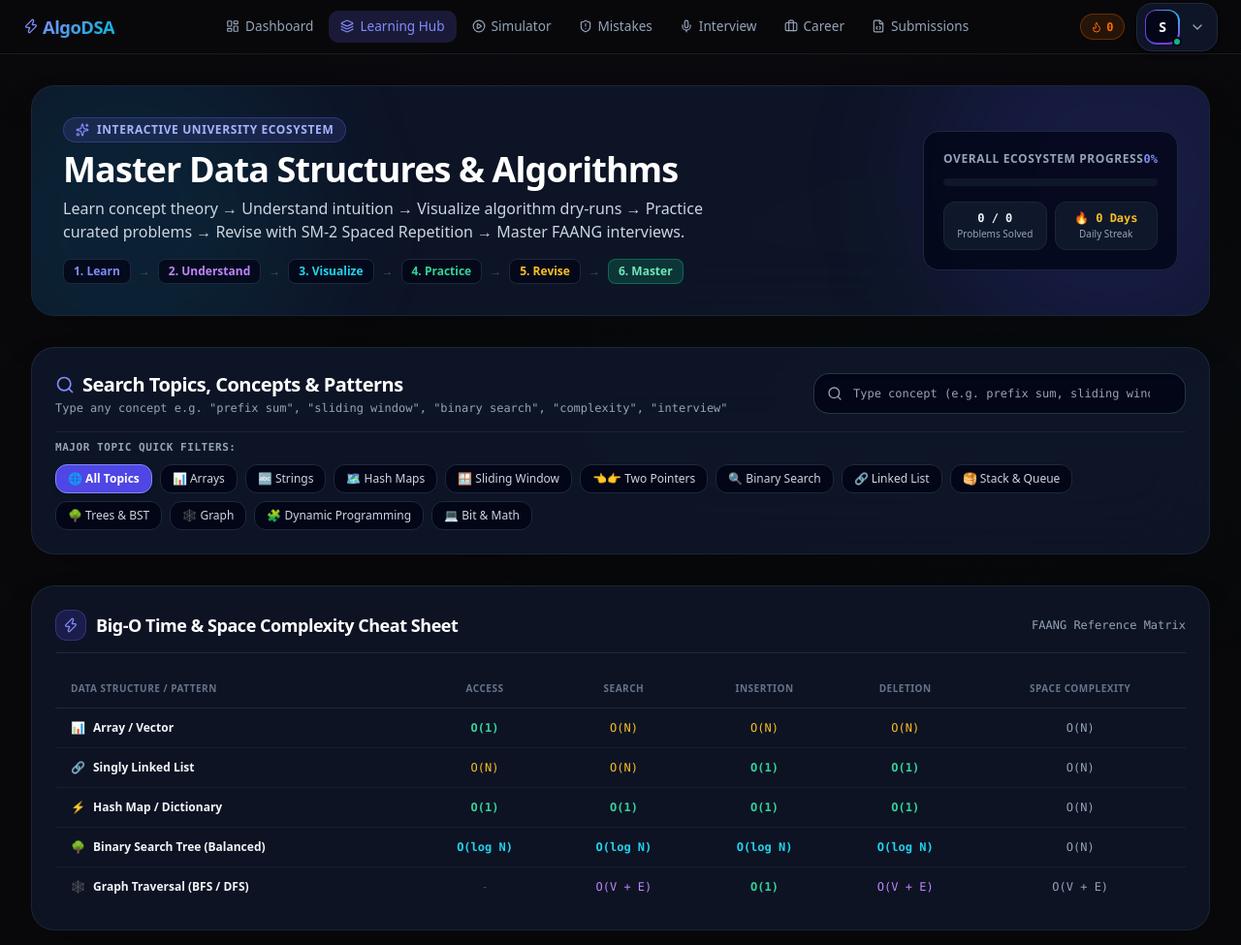
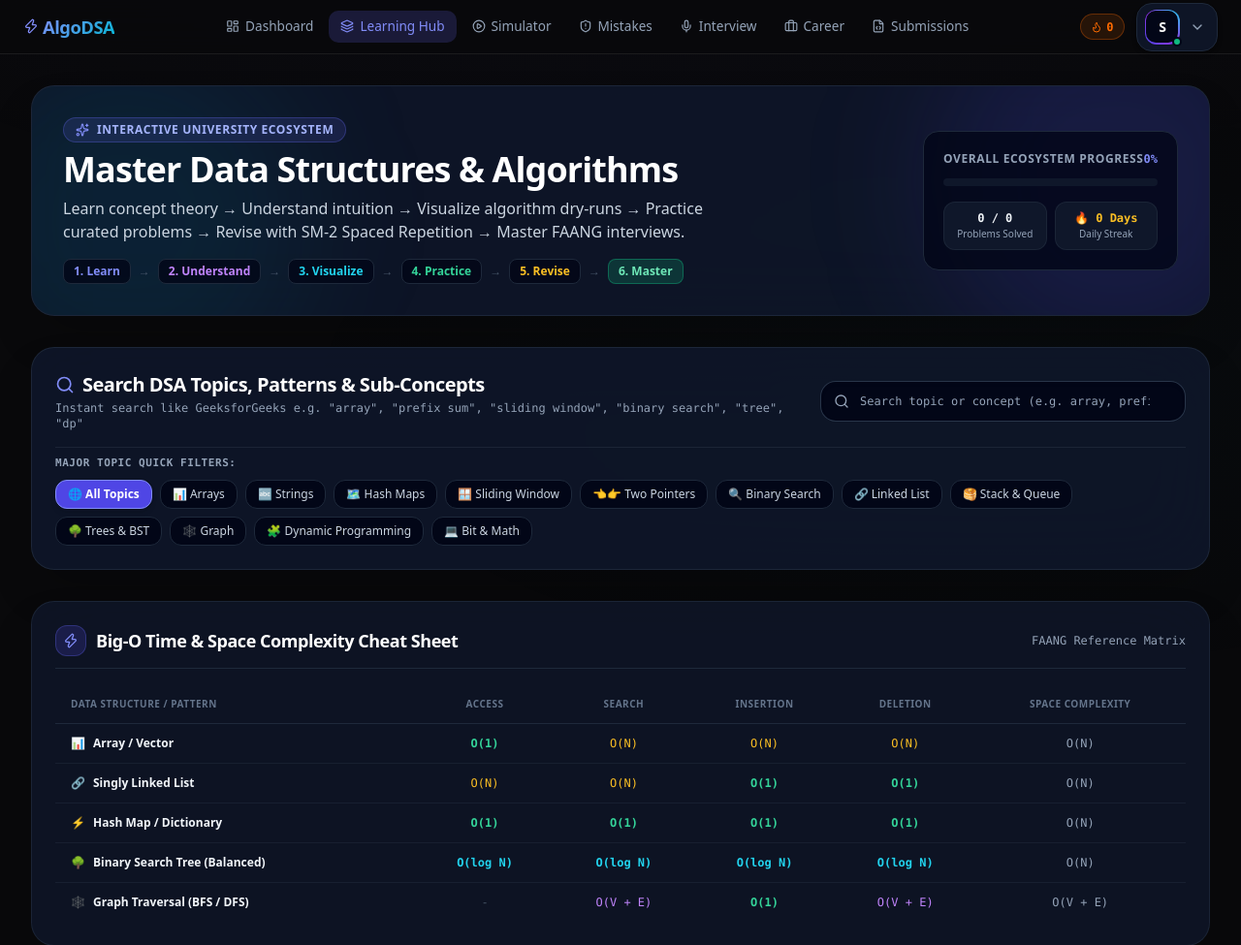
Before and after one commit to devyansh770-hue/AlgoDSA, a Django app: page /learn/ in a window 1280 px wide. Shown: the top 975 px of the page at 97% size. Run offline with Django 5.2, Linux system fonts and the light colour scheme; the visitor is signed in with stand-in values (Sample User, id 1); data that the repository does not hold is empty; some libraries are stand-ins or nearby versions.

Commit message:
fix: GeeksforGeeks instant search autocomplete dropdown and robust keyword index

```diff
--- a/apps/problems/views.py
+++ b/apps/problems/views.py
@@ -198,6 +198,8 @@ def learn_hub_view(request):
     due_reviews = SM2ReviewSchedule.objects.filter(user=user, next_review__lte=today).count()
 
     categorized_topics = []
+    search_index = []
+
     for cat in categories:
         cat_topics = [t for t in topics if t.category == cat['key'] or (cat['key'] == 'linear' and not t.category)]
         topic_items = []
@@ -210,6 +212,7 @@ def learn_hub_view(request):
             patterns = list(t.patterns.all())
             lessons = list(t.lessons.all())
 
+            # Built-in concepts
             sub_concepts = [
                 {'name': 'Introduction & Memory', 'icon': '📖', 'url': f'/learn/{t.slug}/#sec-overview'},
                 {'name': 'Big-O Complexity', 'icon': '📈', 'url': f'/learn/{t.slug}/#sec-complexity'},
@@ -218,21 +221,40 @@ def learn_hub_view(request):
                 {'name': 'Interview Tips', 'icon': '💡', 'url': f'/learn/{t.slug}/#sec-gotchas'},
             ]
 
-            search_terms = [t.name.lower(), t.description.lower(), t.notes_content.lower(), t.real_world_analogy.lower(), t.category.lower(), 'introduction', 'complexity', 'operations', 'common mistakes', 'interview']
+            # Primary topic keywords
+            keywords = [t.name.lower(), t.slug.lower(), t.description.lower(), cat['title'].lower(), 'introduction', 'complexity', 'operations', 'common mistakes', 'interview']
+
+            # Append singular/plural variants
+            if 'arrays' in t.slug or t.slug == 'arrays':
+                keywords.extend(['array', 'arrays', 'prefix sum', 'difference array', 'sliding window', 'two pointer', 'two pointers', 'kadane', 'subarrays', 'insertion', 'deletion', 'access'])
+            elif t.slug == 'strings':
+                keywords.extend(['string', 'strings', 'frequency hash map', 'anagrams', 'palindromes', 'kmp', 'z-algorithm', 'string manipulation'])
+            elif t.slug == 'trees':
+                keywords.extend(['tree', 'trees', 'binary tree', 'dfs', 'bfs', 'inorder', 'preorder', 'postorder', 'height', 'diameter', 'lca'])
+            elif t.slug == 'graphs':
+                keywords.extend(['graph', 'graphs', 'bfs', 'dfs', 'adjacency list', 'topological sort', 'dijkstra', 'dsu'])
 
             for p in patterns:
-                search_terms.append(p.name.lower())
-                search_terms.append(p.description.lower())
+                keywords.append(p.name.lower())
+                keywords.append(p.slug.lower())
                 sub_concepts.append({
                     'name': p.name,
                     'icon': p.icon or '⚡',
                     'url': f'/learn/{t.slug}/{p.slug}/'
                 })
+                # Add to search index
+                search_index.append({
+                    'type': 'pattern',
+                    'title': p.name,
+                    'parent_topic': t.name,
+                    'icon': p.icon or '⚡',
+                    'keywords': f"{p.name} {p.slug} {t.name} {t.slug}".lower(),
+                    'url': f'/learn/{t.slug}/{p.slug}/'
+                })
 
             for l in lessons:
-                search_terms.append(l.title.lower())
-                search_terms.append(l.overview.lower())
-                search_terms.append(l.when_use.lower())
+                keywords.append(l.title.lower())
+                keywords.append(l.slug.lower())
                 p_slug = l.pattern.slug if l.pattern else (patterns[0].slug if patterns else '')
                 if p_slug:
                     sub_concepts.append({
@@ -240,44 +262,26 @@ def learn_hub_view(request):
                         'icon': '📖',
                         'url': f'/learn/{t.slug}/{p_slug}/{l.slug}/'
                     })
+                    search_index.append({
+                        'type': 'lesson',
+                        'title': l.title,
+                        'parent_topic': t.name,
+                        'icon': '📖',
+                        'keywords': f"{l.title} {l.slug} {p.name} {t.name} {l.overview}".lower(),
+                        'url': f'/learn/{t.slug}/{p_slug}/{l.slug}/'
+                    })
 
-            # Append topic specific key DSA terms so searching any concept brings up the topic card
-            if t.slug == 'arrays':
-                search_terms.extend(['prefix sum', 'difference array', 'sliding window', 'two pointer', 'two pointers', 'kadane', 'subarrays', 'insertion', 'deletion', 'access', 'operations'])
-            elif t.slug == 'strings':
-                search_terms.extend(['frequency hash map', 'anagrams', 'palindromes', 'kmp', 'z-algorithm', 'string manipulation'])
-            elif t.slug == 'sliding-window':
-                search_terms.extend(['fixed window', 'variable window', 'subarray sum', 'max sum', 'min window', 'subarrays'])
-            elif t.slug == 'two-pointer':
-                search_terms.extend(['opposite direction', 'same direction', 'slow fast pointers', 'container with most water', '3sum', 'sorted array'])
-            elif t.slug == 'binary-search':
-                search_terms.extend(['logarithmic search', 'lower bound', 'upper bound', 'rotated sorted array', 'binary search on answer'])
-            elif t.slug == 'hash-maps':
-                search_terms.extend(['hashing', 'collision resolution', 'chaining', 'open addressing', 'subarray sum equals k'])
-            elif t.slug == 'linked-list':
-                search_terms.extend(['pointers', 'dummy node', 'slow fast pointers', 'floyd cycle', 'reversal'])
-            elif t.slug == 'stack':
-                search_terms.extend(['lifo', 'valid parentheses', 'monotonic stack', 'next greater element'])
-            elif t.slug == 'queue':
-                search_terms.extend(['fifo', 'deque', 'monotonic queue', 'sliding window max'])
-            elif t.slug == 'trees':
-                search_terms.extend(['dfs', 'bfs', 'inorder', 'preorder', 'postorder', 'tree height', 'diameter', 'lca'])
-            elif t.slug == 'bst':
-                search_terms.extend(['binary search tree', 'inorder sorted', 'validate bst', 'kth smallest'])
-            elif t.slug == 'heap':
-                search_terms.extend(['priority queue', 'min heap', 'max heap', 'top k elements', 'median stream'])
-            elif t.slug == 'trie':
-                search_terms.extend(['prefix tree', 'autocomplete', 'word search'])
-            elif t.slug == 'graph':
-                search_terms.extend(['bfs', 'dfs', 'adjacency list', 'topological sort', 'dijkstra', 'dsu', 'connected components'])
-            elif t.slug == 'greedy':
-                search_terms.extend(['interval scheduling', 'activity selection', 'fractional knapsack', 'jump game'])
-            elif t.slug == 'backtracking':
-                search_terms.extend(['subsets', 'combinations', 'permutations', 'n-queens', 'sudoku solver'])
-            elif t.slug == 'dynamic-programming':
-                search_terms.extend(['dp', 'memoization', 'tabulation', '0/1 knapsack', 'lcs', 'subproblems'])
+            search_keywords_str = ' '.join(set(keywords))
 
-            search_text_str = ' '.join(search_terms).replace('"', "'").replace('\n', ' ')
+            # Add Topic to Search Index
+            search_index.append({
+                'type': 'topic',
+                'title': t.name,
+                'parent_topic': cat['title'],
+                'icon': t.icon or '📊',
+                'keywords': search_keywords_str,
+                'url': f'/learn/{t.slug}/'
+            })
 
             topic_items.append({
                 'topic': t,
@@ -286,17 +290,19 @@ def learn_hub_view(request):
                 'progress_pct': t_pct,
                 'lesson_count': len(lessons) or len(patterns) or 1,
                 'sub_concepts': sub_concepts,
-                'search_text': search_text_str
+                'search_text': search_keywords_str
             })
+
         categorized_topics.append({
             'info': cat,
             'topics': topic_items
         })
 
-
+    import json
     context = {
         'categorized_topics': categorized_topics,
         'topics': topics,
+        'search_index_json': json.dumps(search_index),
         'total_problems': total_problems,
         'total_solved': total_solved,
         'overall_progress': overall_progress,
--- a/templates/problems/learn_hub.html
+++ b/templates/problems/learn_hub.html
@@ -64,22 +64,23 @@
         </div>
     </div>
 
-    <!-- ================= 2. SEARCH & MAJOR TOPIC QUICK FILTERS ================= -->
-    <div class="p-6 rounded-3xl bg-slate-900/90 backdrop-blur-2xl border border-slate-800/90 shadow-2xl space-y-4">
+    <!-- ================= 2. GEEKSFORGEEKS-STYLE SEARCH BAR & QUICK FILTERS ================= -->
+    <div class="relative p-6 rounded-3xl bg-slate-900/90 backdrop-blur-2xl border border-slate-800/90 shadow-2xl space-y-4">
         <div class="flex flex-col sm:flex-row items-start sm:items-center justify-between gap-4">
             <div class="space-y-0.5">
                 <h2 class="text-xl font-black text-white tracking-tight flex items-center gap-2">
                     <i data-lucide="search" class="w-5 h-5 text-indigo-400"></i>
-                    <span>Search Topics, Concepts & Patterns</span>
+                    <span>Search DSA Topics, Patterns & Sub-Concepts</span>
                 </h2>
-                <p class="text-xs text-slate-400 font-mono">Type any concept e.g. "prefix sum", "sliding window", "binary search", "complexity", "interview"</p>
+                <p class="text-xs text-slate-400 font-mono">Instant search like GeeksforGeeks e.g. "array", "prefix sum", "sliding window", "binary search", "tree", "dp"</p>
             </div>
 
+            <!-- Search Input Box -->
             <div class="relative w-full sm:w-96">
                 <div class="absolute inset-y-0 left-0 pl-3.5 flex items-center pointer-events-none text-slate-400">
                     <i data-lucide="search" class="w-4 h-4"></i>
                 </div>
-                <input type="text" id="hub-search-input" placeholder="Type concept (e.g. prefix sum, sliding window)..."
+                <input type="text" id="hub-search-input" autocomplete="off" placeholder="Search topic or concept (e.g. array, prefix sum)..."
                        class="w-full pl-10 pr-9 py-3 rounded-2xl bg-slate-950 border border-slate-700/80 text-xs text-slate-100 placeholder-slate-400 focus:border-indigo-500 focus:ring-2 focus:ring-indigo-500/20 focus:outline-none transition-all font-mono shadow-inner">
                 <button type="button" id="clear-search-btn" style="display: none;" class="absolute inset-y-0 right-0 pr-3 flex items-center text-slate-400 hover:text-white">
                     <i data-lucide="x" class="w-4 h-4"></i>
@@ -87,7 +88,7 @@
             </div>
         </div>
 
-        <!-- Major Topic Quick Filter Bar -->
+        <!-- Major Topic Quick Filters Bar -->
         <div class="space-y-2 pt-2 border-t border-slate-800/80">
             <div class="text-[11px] font-bold text-slate-400 uppercase tracking-wider font-mono">
                 Major Topic Quick Filters:
@@ -106,6 +107,21 @@
                 <button type="button" class="quick-filter-btn px-3 py-1.5 rounded-xl bg-slate-950 text-slate-300 border border-slate-800 hover:border-indigo-500/60 hover:text-white text-xs font-medium transition-all" data-filter-value="graph">🕸️ Graph</button>
                 <button type="button" class="quick-filter-btn px-3 py-1.5 rounded-xl bg-slate-950 text-slate-300 border border-slate-800 hover:border-indigo-500/60 hover:text-white text-xs font-medium transition-all" data-filter-value="dynamic programming">🧩 Dynamic Programming</button>
                 <button type="button" class="quick-filter-btn px-3 py-1.5 rounded-xl bg-slate-950 text-slate-300 border border-slate-800 hover:border-indigo-500/60 hover:text-white text-xs font-medium transition-all" data-filter-value="math">💻 Bit & Math</button>
+            </div>
+        </div>
+
+        <!-- GEEKSFORGEEKS INSTANT DROPDOWN SEARCH RESULTS PANEL -->
+        <div id="search-results-dropdown" style="display: none;" class="mt-3 p-4 rounded-2xl bg-slate-950 border border-indigo-500/50 shadow-2xl space-y-3 z-30 relative">
+            <div class="flex items-center justify-between border-b border-slate-800 pb-2 text-xs font-mono">
+                <span class="text-indigo-400 font-bold flex items-center gap-1.5">
+                    <i data-lucide="zap" class="w-3.5 h-3.5"></i>
+                    <span>Matching Topics & Sub-Concepts</span>
+                </span>
+                <span id="search-results-count" class="text-slate-400">0 Results Found</span>
+            </div>
+
+            <div id="search-results-list" class="grid grid-cols-1 md:grid-cols-2 lg:grid-cols-3 gap-2.5 max-h-80 overflow-y-auto pr-1">
+                <!-- Dynamic search items populated by JS -->
             </div>
         </div>
     </div>
@@ -220,9 +236,9 @@
             <div class="grid grid-cols-1 md:grid-cols-2 lg:grid-cols-3 gap-6">
                 {% for item in cat_group.topics %}
                 <div class="topic-card-item p-6 rounded-3xl bg-slate-900/80 backdrop-blur-xl border border-slate-800/80 shadow-xl space-y-4 hover:border-indigo-500/50 transition-all duration-300 relative overflow-hidden flex flex-col justify-between"
-                     data-search-text="{{ item.search_text|lower }}"
-                     data-topic-name="{{ item.topic.name|lower }}"
-                     data-topic-category="{{ item.topic.category|lower }}">
+                     data-search-text="{{ item.search_text }}"
+                     data-topic-name="{{ item.topic.name }}"
+                     data-topic-category="{{ item.topic.category }}">
 
                     <div class="absolute top-0 right-0 w-24 h-24 bg-indigo-500/5 rounded-full blur-xl hover:bg-indigo-500/15 transition-all"></div>
 
@@ -309,8 +325,8 @@
         <div class="grid grid-cols-1 md:grid-cols-2 gap-4">
             {% for t in topics %}
             <div class="tree-accordion-item rounded-2xl bg-slate-950/80 border border-slate-800/90 overflow-hidden transition-all duration-300"
-                 data-search-text="{{ t.name|lower }} {{ t.description|lower }} {{ t.notes_content|lower }} arrays prefix sum sliding window two pointer binary search tree graph dp"
-                 data-topic-name="{{ t.name|lower }}">
+                 data-search-text="{{ t.name }} {{ t.description }} {{ t.notes_content }} arrays prefix sum sliding window two pointer binary search tree graph dp"
+                 data-topic-name="{{ t.name }}">
 
                 <!-- Topic Accordion Header -->
                 <button type="button" onclick="toggleTreeAccordion('tree-content-{{ t.slug }}', this)"
@@ -421,8 +437,10 @@
 
 </div>
 
-<!-- Vanilla JS Filtering & Accordion Script -->
+<!-- Vanilla JS Search Index & Accordion Engine -->
 <script>
+const SEARCH_INDEX = {{ search_index_json|safe }};
+
 function toggleTreeAccordion(contentId, btnEl) {
     const content = document.getElementById(contentId);
     const icon = btnEl.querySelector('.chevron-icon');
@@ -442,16 +460,21 @@ function toggleTreeAccordion(contentId, btnEl) {
 document.addEventListener('DOMContentLoaded', function() {
     const searchInput = document.getElementById('hub-search-input');
     const clearBtn = document.getElementById('clear-search-btn');
+    const dropdown = document.getElementById('search-results-dropdown');
+    const dropdownList = document.getElementById('search-results-list');
+    const dropdownCount = document.getElementById('search-results-count');
     const filterButtons = document.querySelectorAll('.quick-filter-btn');
 
     function applyFilter(query) {
         query = (query || '').toLowerCase().trim();
+
         if (searchInput && searchInput.value !== query) {
             searchInput.value = query;
         }
+
         if (clearBtn) clearBtn.style.display = query ? 'flex' : 'none';
 
-        // 1. Highlight active Quick Filter button
+        // 1. Highlight Quick Filter buttons
         filterButtons.forEach(btn => {
             const filterVal = (btn.getAttribute('data-filter-value') || '').toLowerCase().trim();
             if ((filterVal === 'all' && !query) || (filterVal !== 'all' && query.includes(filterVal))) {
@@ -461,7 +484,53 @@ document.addEventListener('DOMContentLoaded', function() {
             }
         });
 
-        // 2. Filter Topic Cards in Courses Grid
+        // 2. Render GeeksforGeeks Instant Search Results Dropdown
+        if (!query) {
+            if (dropdown) dropdown.style.display = 'none';
+        } else {
+            const matches = SEARCH_INDEX.filter(item => {
+                const k = item.keywords || '';
+                const t = (item.title || '').toLowerCase();
+                return k.includes(query) || t.includes(query) || query.includes(t);
+            });
+
+            if (dropdownList) {
+                dropdownList.innerHTML = '';
+                if (matches.length === 0) {
+                    dropdownList.innerHTML = `
+                        <div class="col-span-full py-4 text-center text-xs text-slate-400">
+                            No instant dropdown matches. Check filtered course cards below.
+                        </div>
+                    `;
+                } else {
+                    matches.slice(0, 9).forEach(item => {
+                        const card = document.createElement('a');
+                        card.href = item.url;
+                        card.className = 'flex items-center justify-between p-3 rounded-xl bg-slate-900 border border-slate-800 hover:border-indigo-500/60 hover:bg-slate-800/80 transition-all text-xs group';
+
+                        const badgeText = item.type === 'topic' ? 'Topic Course' : (item.type === 'pattern' ? 'Sub-Pattern' : 'Lesson');
+                        const badgeColor = item.type === 'topic' ? 'bg-indigo-500/20 text-indigo-300' : 'bg-purple-500/20 text-purple-300';
+
+                        card.innerHTML = `
+                            <div class="flex items-center gap-2.5 truncate">
+                                <span class="text-base">${item.icon || '📖'}</span>
+                                <div class="truncate">
+                                    <div class="font-bold text-slate-100 group-hover:text-indigo-300 truncate">${item.title}</div>
+                                    <div class="text-[10px] text-slate-400 font-mono">${item.parent_topic || ''}</div>
+                                </div>
+                            </div>
+                            <span class="px-2 py-0.5 text-[9px] font-mono font-bold ${badgeColor} rounded-full uppercase shrink-0">${badgeText}</span>
+                        `;
+                        dropdownList.appendChild(card);
+                    });
+                }
+            }
+
+            if (dropdownCount) dropdownCount.textContent = `${matches.length} Results Found`;
+            if (dropdown) dropdown.style.display = 'block';
+        }
+
+        // 3. Filter Topic Cards in Courses Section
         const topicCards = document.querySelectorAll('.topic-card-item');
         let visibleTopicCount = 0;
 
@@ -469,13 +538,14 @@ document.addEventListener('DOMContentLoaded', function() {
             const searchData = (card.getAttribute('data-search-text') || '').toLowerCase();
             const topicName = (card.getAttribute('data-topic-name') || '').toLowerCase();
 
-            const isMatch = !query || searchData.includes(query) || topicName.includes(query);
+            // Match query against keywords
+            const isMatch = !query || searchData.includes(query) || topicName.includes(query) || query.includes(topicName);
 
             if (isMatch) {
                 card.style.display = 'flex';
                 visibleTopicCount++;
 
-                // Highlight sub-concept pills matching search query
+                // Highlight concept pills
                 const conceptPills = card.querySelectorAll('.concept-pill');
                 conceptPills.forEach(pill => {
                     const pillText = (pill.textContent || '').toLowerCase();
@@ -490,19 +560,19 @@ document.addEventListener('DOMContentLoaded', function() {
             }
         });
 
-        // Hide category groups with zero visible topics
+        // Hide empty category group headers
         document.querySelectorAll('.topic-category-group').forEach(group => {
             const visibleCards = group.querySelectorAll('.topic-card-item:not([style*="display: none"])');
             group.style.display = (visibleCards.length > 0) ? 'block' : 'none';
         });
 
-        // 3. Filter Curriculum Tree Accordion Items
+        // 4. Filter Curriculum Tree Accordion Items
         const treeItems = document.querySelectorAll('.tree-accordion-item');
         treeItems.forEach(item => {
             const searchData = (item.getAttribute('data-search-text') || '').toLowerCase();
             const topicName = (item.getAttribute('data-topic-name') || '').toLowerCase();
 
-            const isMatch = !query || searchData.includes(query) || topicName.includes(query);
+            const isMatch = !query || searchData.includes(query) || topicName.includes(query) || query.includes(topicName);
 
             if (isMatch) {
                 item.style.display = 'block';
@@ -515,7 +585,7 @@ document.addEventListener('DOMContentLoaded', function() {
             }
         });
 
-        // 4. Toggle No Results Display
+        // 5. Toggle No Results Display
         const noResultsMsg = document.getElementById('search-no-results');
         if (noResultsMsg) {
             noResultsMsg.style.display = (query && visibleTopicCount === 0) ? 'block' : 'none';
```
